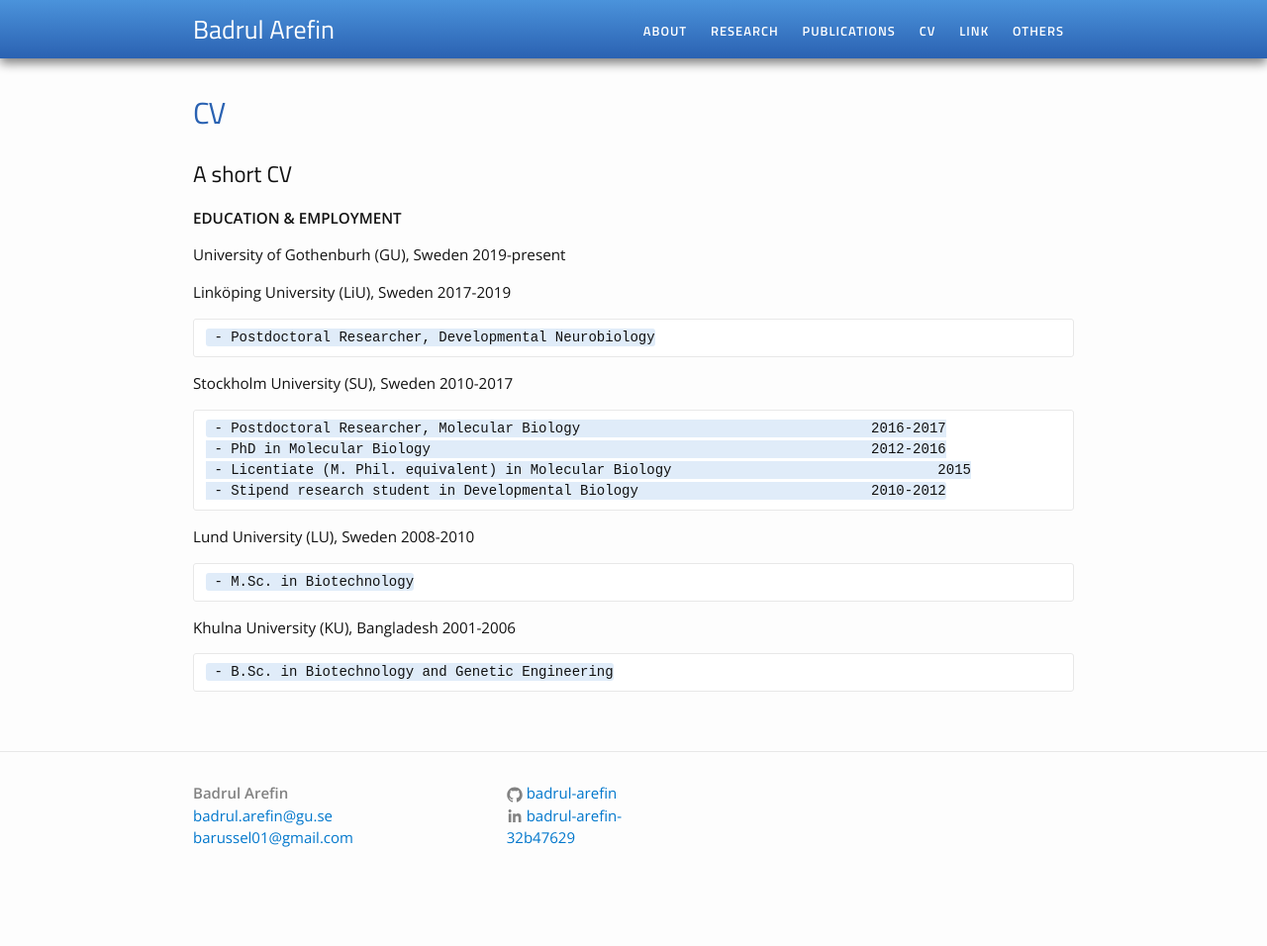
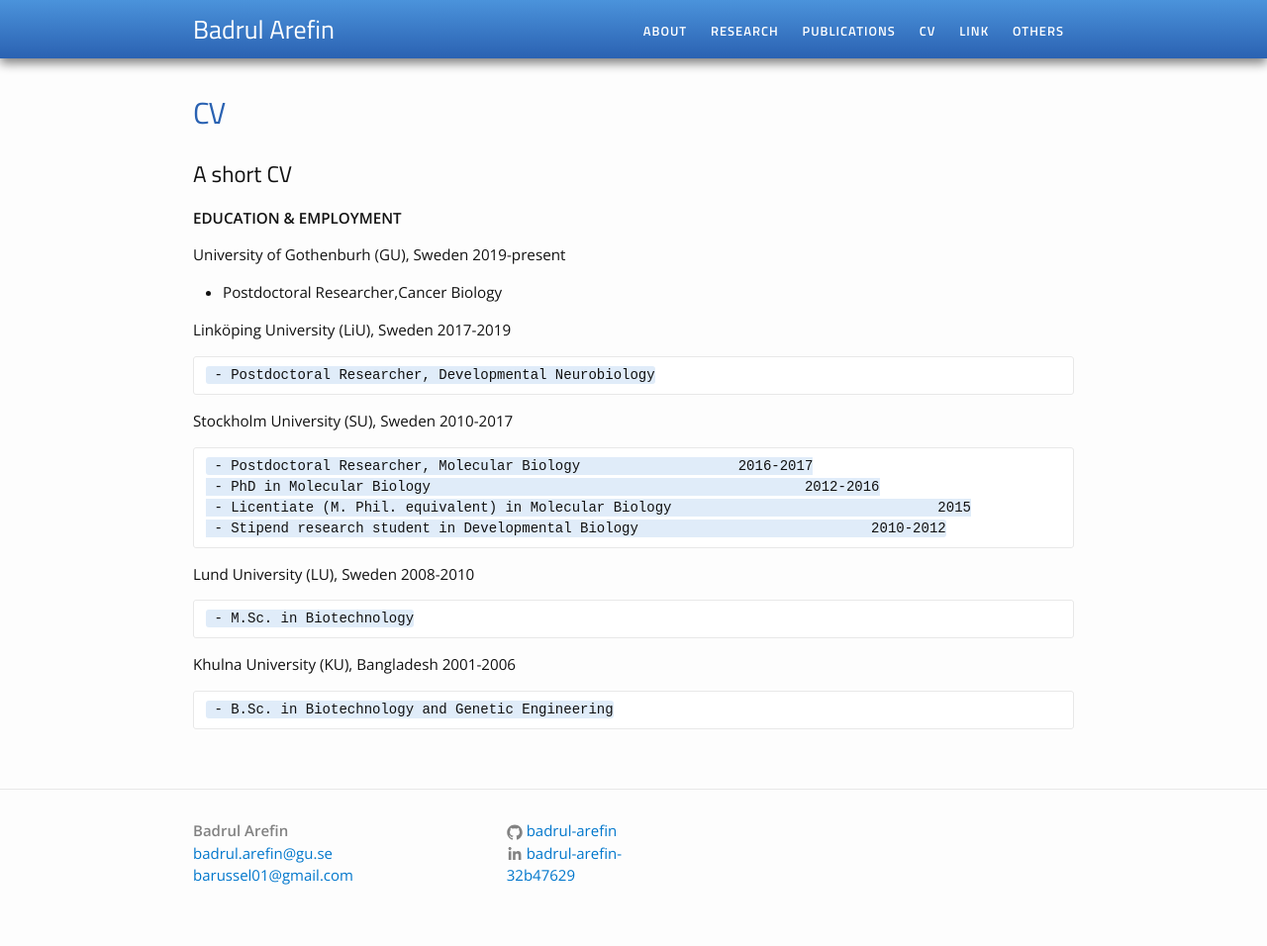
Before and after one commit to Badrul-Arefin/badrul-arefin.github.io, a Jekyll site: the page built from cv.md, in a window 1280 px wide. Shown: the whole page at 99% size. Built offline with Jekyll 4.4.1, drawn with Linux system fonts in a browser that asks for light colours; before the commit the page ends 918 px from its top, so only the background shows below that.

Commit message:
Update cv.md

```diff
--- a/cv.md
+++ b/cv.md
@@ -7,14 +7,15 @@
 
 **EDUCATION & EMPLOYMENT**
 
-#### University of Gothenburh (GU), Sweden					2019-present
+#### University of Gothenburh (GU), Sweden				2019-present
+- Postdoctoral Researcher,Cancer Biology
 
-#### Linköping University (LiU), Sweden						2017-2019
+#### Linköping University (LiU), Sweden					2017-2019
      - Postdoctoral Researcher, Developmental Neurobiology
 
-#### Stockholm University (SU), Sweden						2010-2017
-     - Postdoctoral Researcher, Molecular Biology					2016-2017
-     - PhD in Molecular Biology							2012-2016
+#### Stockholm University (SU), Sweden					2010-2017
+     - Postdoctoral Researcher, Molecular Biology			2016-2017
+     - PhD in Molecular Biology						2012-2016
      - Licentiate (M. Phil. equivalent) in Molecular Biology				2015
      - Stipend research student in Developmental Biology				2010-2012
 
```
